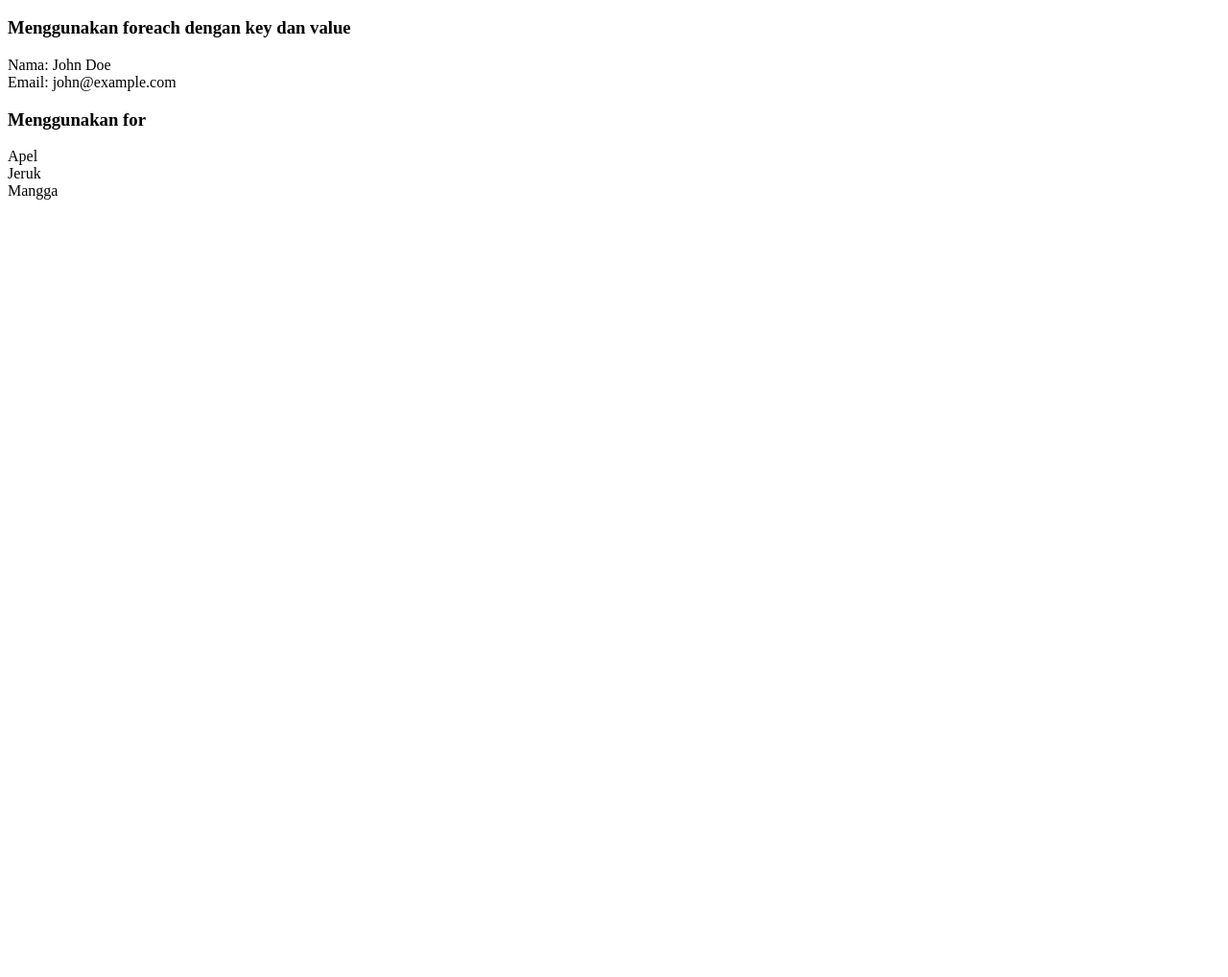
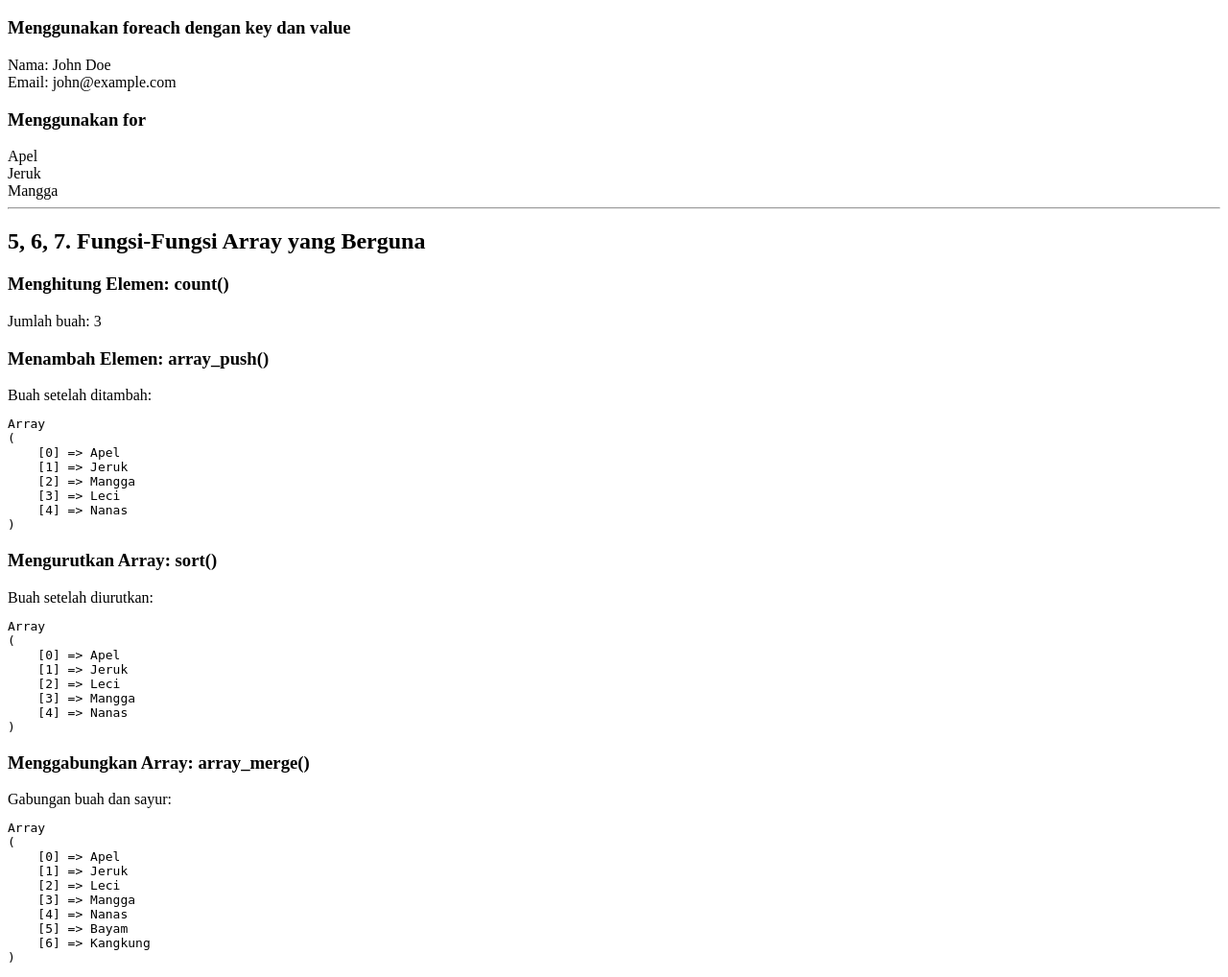
Before and after one commit to Todzxx/tugas-php, a PHP site: page / in a window 1280 px wide. Shown: the part 1234-2252 px from the top of the page at 96% size. Before the commit the page ends 1442 px from the top, so only its background shows below. Run offline with PHP 8.4, Linux system fonts and the light colour scheme.

Commit message:
Menambahkan beberapa fungsi array umum pada index.php di folder 09

```diff
--- a/09/index.php
+++ b/09/index.php
@@ -93,4 +93,36 @@ $buah = ["Apel", "Jeruk", "Mangga"];
 for ($i = 0; $i < count($buah); $i++) {
     echo $buah[$i] . "<br>";
 }
+echo "<hr>";
+
+// 5, 6, 7. Fungsi-Fungsi Array yang Berguna
+echo "<h2>5, 6, 7. Fungsi-Fungsi Array yang Berguna</h2>";
+
+// Menghitung jumlah elemen: count()
+echo "<h3>Menghitung Elemen: count()</h3>";
+echo "Jumlah buah: " . count($buah) . "<br>";
+
+// Menambah elemen ke akhir array: array_push()
+echo "<h3>Menambah Elemen: array_push()</h3>";
+array_push($buah, "Leci", "Nanas");
+echo "Buah setelah ditambah: <pre>";
+print_r($buah);
+echo "</pre>";
+
+// Mengurutkan array: sort(), rsort(), asort(), ksort()
+echo "<h3>Mengurutkan Array: sort()</h3>";
+sort($buah); // Mengurutkan berdasarkan nilai (ascending)
+echo "Buah setelah diurutkan: <pre>";
+print_r($buah);
+echo "</pre>";
+
+// Menggabungkan array: array_merge()
+echo "<h3>Menggabungkan Array: array_merge()</h3>";
+$sayuran = ["Bayam", "Kangkung"];
+$makanan = array_merge($buah, $sayuran);
+echo "Gabungan buah dan sayur: <pre>";
+print_r($makanan);
+echo "</pre>";
+
+// Dan masih banyak lagi fungsi lainnya seperti array_pop, array_shift, array_key_exists, in_array, dll.
 ?>
```
